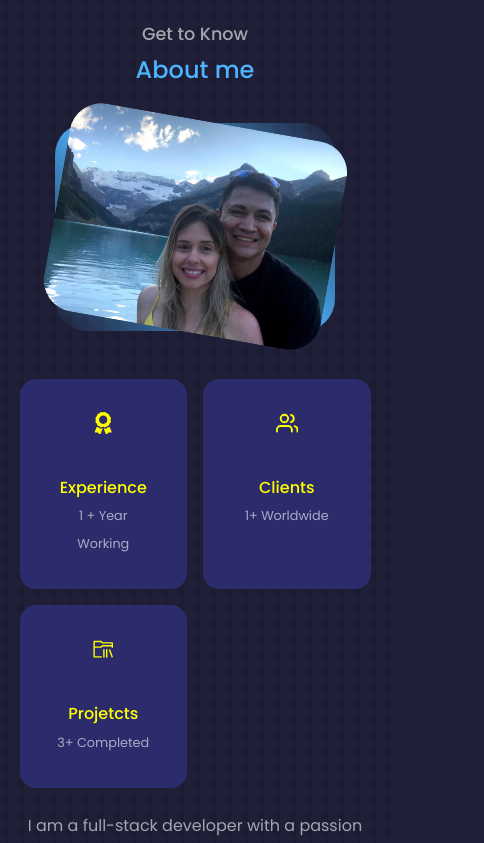
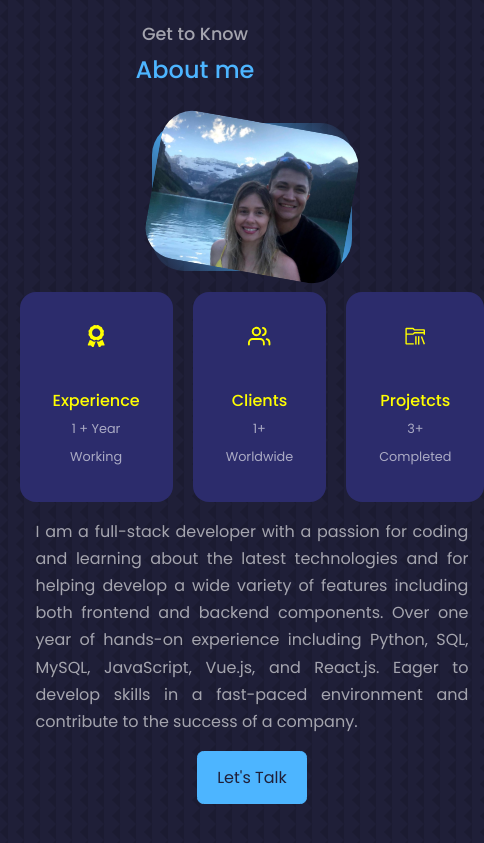
Before and after one commit to Jeremiah-Silva/jeremiah--portfolio, a React (Create React App) app: page / in a window 390 px wide. Shown: the part 920-1763 px from the top of the page, 484 px wide, since content can reach past the window. Built offline with nearby package versions, Linux system fonts and the light colour scheme.

Commit message:
Adjusted Position

```diff
--- a/src/components/about/about.css
+++ b/src/components/about/about.css
@@ -12,7 +12,7 @@
 }
 
 .about__me {
-    width: 120%;
+    width: 100%;
     aspect-ratio: 1.35;
     border-radius:2rem;
     background: linear-gradient(
@@ -68,6 +68,7 @@
 .about__content p {
     margin: 2rem 0 2.6rem;
     color: var(--color-light);
+    text-align: justify;
 }
 
 /* ================ MEDIA QUERIES (MEDIUM DEVICES) ================ */
@@ -78,25 +79,26 @@
     }
 
     .about__me{
-        width: 50%;
-        margin: 2rem auto 4rem;
+        width: 45%;
+        margin: 1rem auto 3rem;
     }
 
     .about__content p {
-        margin: 1rem 0 1.5rem;
+        margin: 0.4rem 0 1.5rem;
+        text-align: justify;
     }
 }
 
 /* ================ MEDIA QUERIES (SMALL DEVICES) ================ */
 @media screen and (max-width: 600px) {
     .about__me{
-        width: 80%;
-        margin: 0 auto 3rem;
+        width: 43%;
+        margin: 0 auto 1.3rem;
     }
 
     .about__cards {
-        grid-template-columns: 1fr 1fr;
-        gap: 1rem;
+        grid-template-columns: 0.1fr 0.1fr 0.1fr;
+        gap: 20px;
     }
 
     .about__content {
@@ -104,6 +106,6 @@
     }
 
     .about__content p {
-        margin: 1.5rem 0;
+        margin: 1rem 1rem;
     }
 }
```
